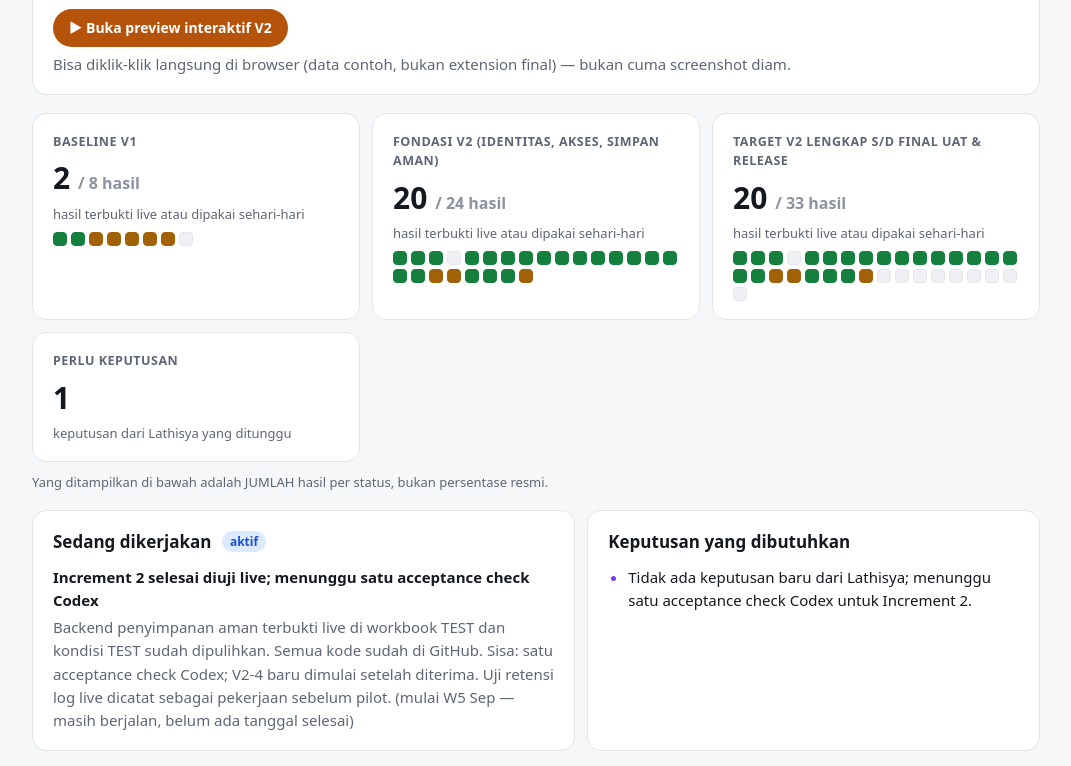
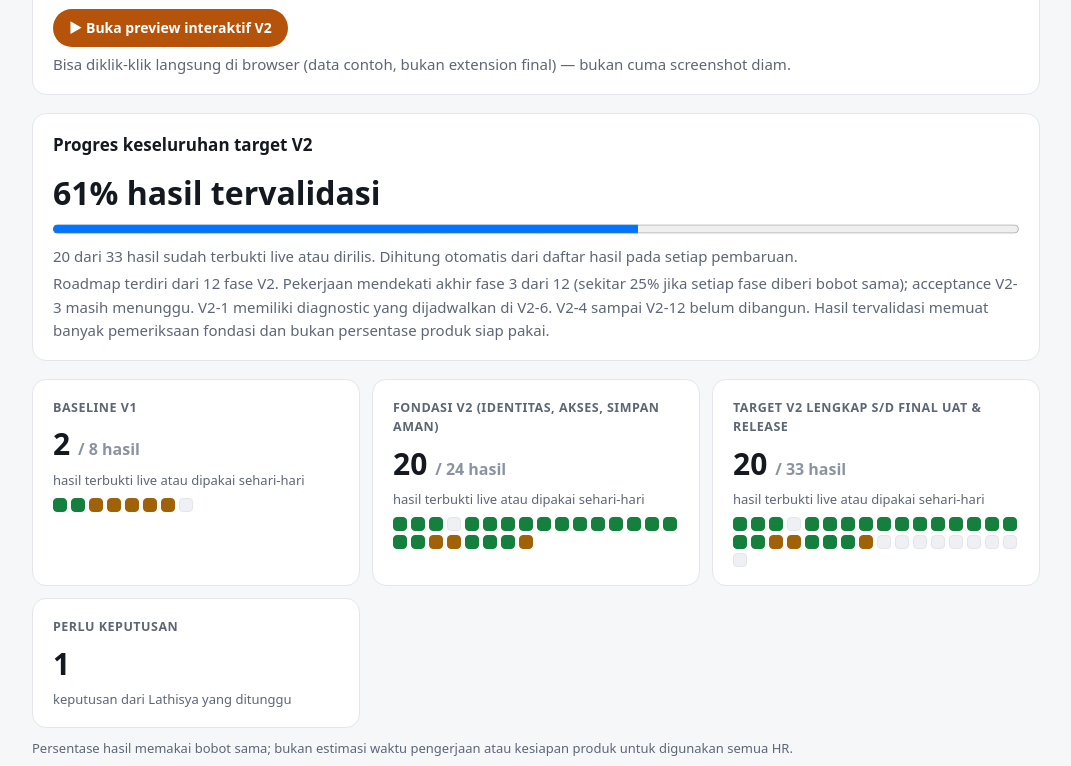
Before and after one commit to fukusya/recruitment-chat-assistant-status, a plain HTML site: page index.html in a window 1280 px wide. Shown: the part 866-1632 px from the top of the page, without its empty margins (104-1175 px from the left). Drawn offline with Linux system fonts and the light colour scheme.

Commit message:
feat: display computed V2 progress percentage with roadmap context

```diff
--- a/index.html
+++ b/index.html
@@ -129,6 +129,7 @@ dialog::backdrop { background: rgba(0,0,0,.7); }
 
   <div class="card" id="bisa-tunjuk-wrap" style="margin-bottom:18px"></div>
 
+  <div class="card" id="roadmap-progress" style="margin-bottom:18px"></div>
   <div class="grid3" id="kpi-wrap"></div>
   <p class="pct-note" id="pct"></p>
 
@@ -220,7 +221,12 @@ const kpiHtml = S.kpi.map((k) => {
   return `<div class="card kpi"><div class="label">${esc(k.label)}</div><div class="num">${done(items)} <small>/ ${items.length} hasil</small></div><div class="note">hasil terbukti live atau dipakai sehari-hari</div><div class="dots">${dotsHtml(items)}</div></div>`;
 }).join("") + `<div class="card kpi"><div class="label">Perlu keputusan</div><div class="num">${S.keputusanDibutuhkan.length}</div><div class="note">keputusan dari Lathisya yang ditunggu</div></div>`;
 $("kpi-wrap").innerHTML = kpiHtml;
-$("pct").textContent = S.persentase.disetujui ? "" : S.persentase.catatan;
+const target = S.kpi.find((k) => k.id === "v2-lengkap");
+const targetItems = target ? H.filter((h) => target.kelompok.includes(h.kelompok)) : [];
+const verifiedCount = done(targetItems);
+const verifiedPct = targetItems.length ? Math.round(100 * verifiedCount / targetItems.length) : 0;
+$("roadmap-progress").innerHTML = `<h2>Progres keseluruhan target V2</h2><div style="font-size:32px;font-weight:750">${verifiedPct}% hasil tervalidasi</div><progress value="${verifiedCount}" max="${targetItems.length || 1}" style="width:100%;height:18px" aria-label="Hasil V2 tervalidasi"></progress><p class="sub">${verifiedCount} dari ${targetItems.length} hasil sudah terbukti live atau dirilis. Dihitung otomatis dari daftar hasil pada setiap pembaruan.</p><p class="sub">${esc(S.persentase.catatan)}</p>`;
+$("pct").textContent = "Persentase hasil memakai bobot sama; bukan estimasi waktu pengerjaan atau kesiapan produk untuk digunakan semua HR.";
 
 $("now-t").textContent = S.sedangDikerjakan.judul;
 $("now-d").textContent = S.sedangDikerjakan.detail + (S.sedangDikerjakan.mulai ? ` (mulai ${weekLabel(new Date(S.sedangDikerjakan.mulai))} — masih berjalan, belum ada tanggal selesai)` : "");
--- a/status.json
+++ b/status.json
@@ -13,7 +13,7 @@
     "detail": "Backend penyimpanan aman terbukti live di workbook TEST dan kondisi TEST sudah dipulihkan. Semua kode sudah di GitHub. Sisa: satu acceptance check Codex; V2-4 baru dimulai setelah diterima. Uji retensi log live dicatat sebagai pekerjaan sebelum pilot.",
     "mulai": "2026-09-29"
   },
-  "persentase": { "disetujui": false, "catatan": "Yang ditampilkan di bawah adalah JUMLAH hasil per status, bukan persentase resmi." },
+  "persentase": { "disetujui": true, "catatan": "Roadmap terdiri dari 12 fase V2. Pekerjaan mendekati akhir fase 3 dari 12 (sekitar 25% jika setiap fase diberi bobot sama); acceptance V2-3 masih menunggu. V2-1 memiliki diagnostic yang dijadwalkan di V2-6. V2-4 sampai V2-12 belum dibangun. Hasil tervalidasi memuat banyak pemeriksaan fondasi dan bukan persentase produk siap pakai." },
   "yangBisaDitunjukkan": [
     "Baseline extension (V1) sudah dibangun dan lulus sign-off pengujian otomatis.",
     "Alur produk baru V2 (4 area: Inbox, Reminders, Candidates, Message Builder) sudah disetujui lewat wireframe — sekarang bisa dicoba langsung (klik-klik) lewat preview interaktif, bukan cuma screenshot.",
```
